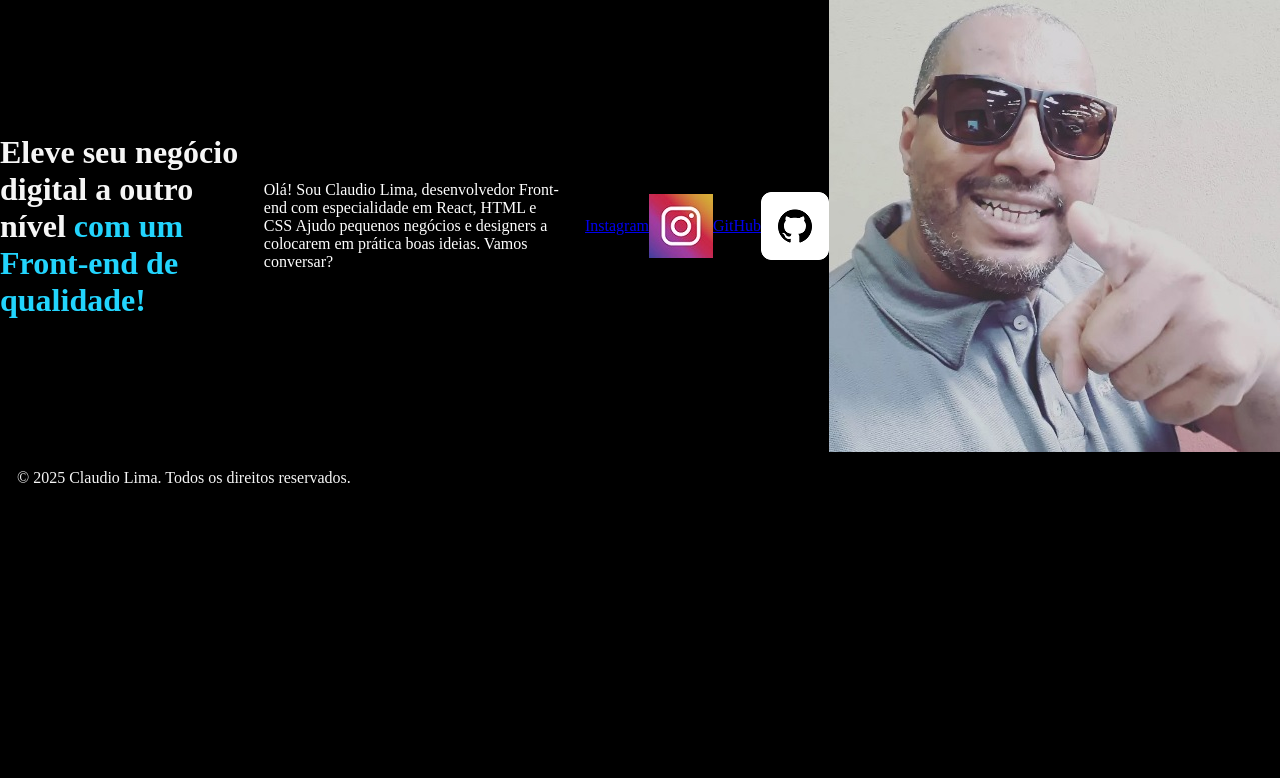
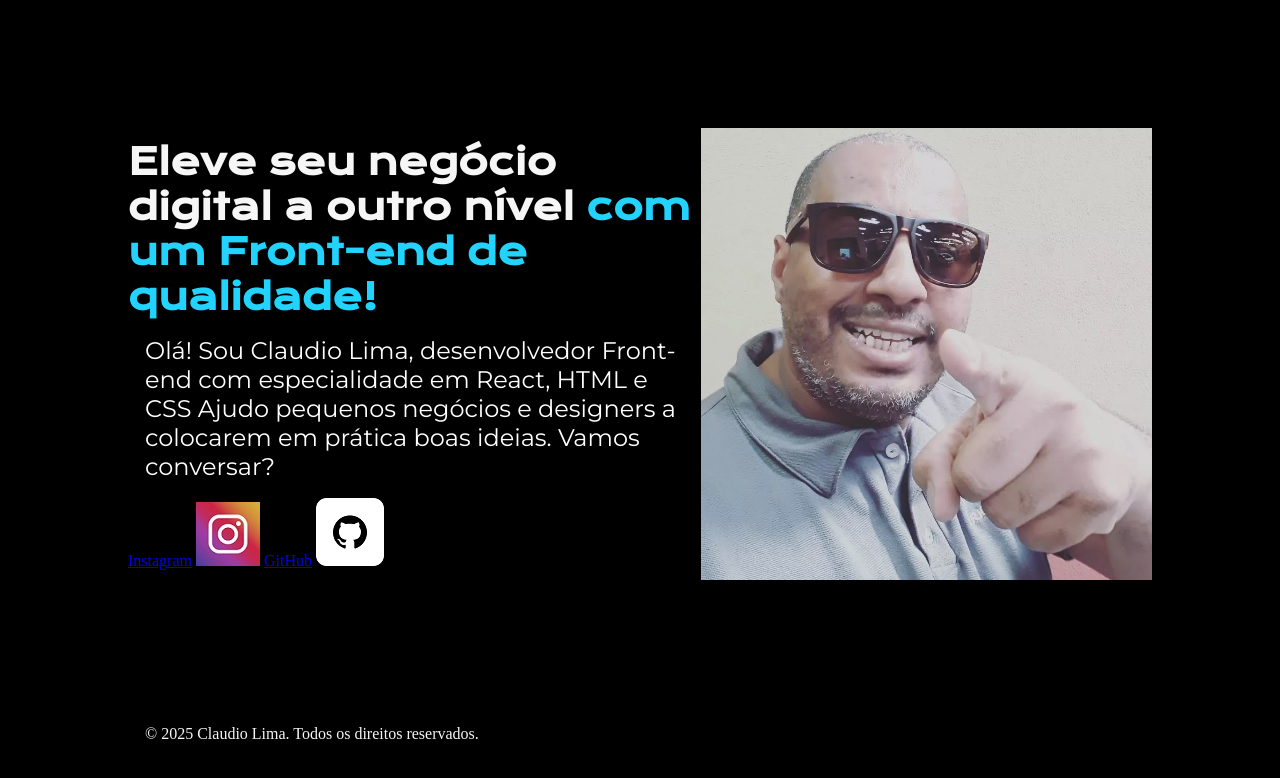
Before and after one commit to Claudiolima436/Portifolio-HTML-e-CSS-aula_5, a plain HTML site: page index.html in a window 1280 px wide. Drawn offline with nearby package versions, Linux system fonts and the light colour scheme.

Commit message:
Estilização e ajustes dimensoes

```diff
--- a/index.html
+++ b/index.html
@@ -10,7 +10,8 @@
 <body>
     <header></header>
     <main class="apresentacao">
-        <h1>
+        <section class="apresentacao__conteudo">
+            <h1 class="apresentacao__conteudo__titulo">
                 Eleve seu negócio digital a outro nível
                 <strong class="titulo-destaque">com um Front-end de qualidade!
                 </strong></h1>
@@ -20,6 +21,7 @@
                 <img src="icone instagram.jpg" alt="Ícone do Instagram">
                 <a href="https://github.com/Claudiolima436">GitHub</a>
                 <img src="icone github.png" alt="Ícone do GitHub">
+                </section>
                 <img src="claudinho.jpg" alt="Claudio Lima, desenvolvedor front-end, sorrindo e fazendo sinal de positivo com as mãos">
 
             <div class="responsivo-container">
--- a/style.css
+++ b/style.css
@@ -1,3 +1,5 @@
+@import url('https://fonts.googleapis.com/css2?family=Krona+One&family=Montserrat:ital,wght@0,100..900;1,100..900&display=swap');
+
 *{
 
     margin: 0;
@@ -23,8 +25,29 @@ p {
     border: 2px solid black;
     padding: 5px;
 }
-.apresentacao{display: flex;
-    align-items: center;
+.apresentacao{
+    margin: 10%;
+    display: flex;
+    align-items: center;justify-content: space-between;
+}
+
+.apresentacao__conteudo {
+    width: 615px;
+}
+
+.apresentacao__conteudo__titulo {
+    font-size: 36px; font-family: "Krona One", serif;
+}
+
+.Apresentacao-habilidades {
+    font-size: 24px;
+    font-family:"Montserrat", serif;
+}
+
+.rodape {
+    margin: 10%;
+    display: flex;
+    align-items: auto;justify-content: space-between;
 }
 
 .responsivo-container {
```
Lines whose indentation alone changed are shown as unchanged.
